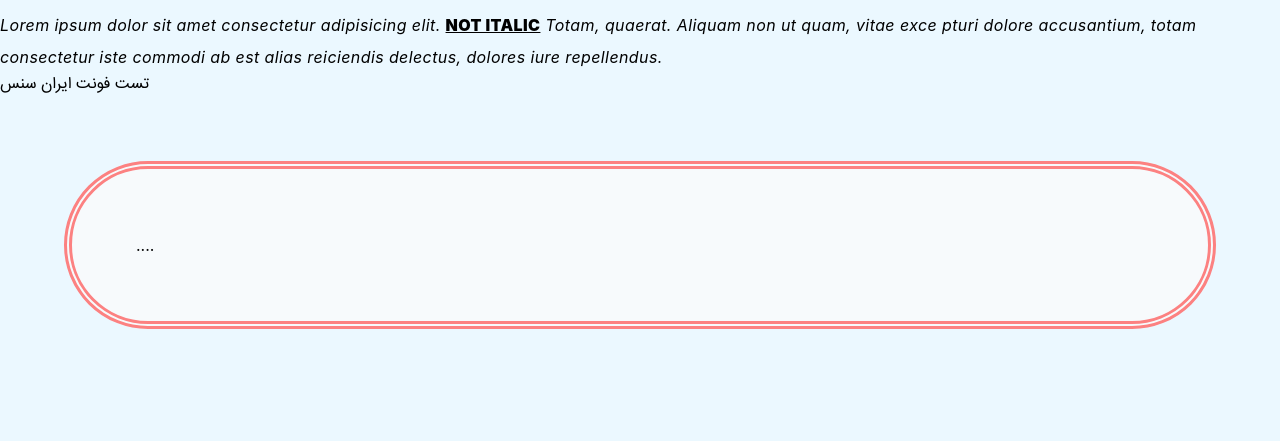
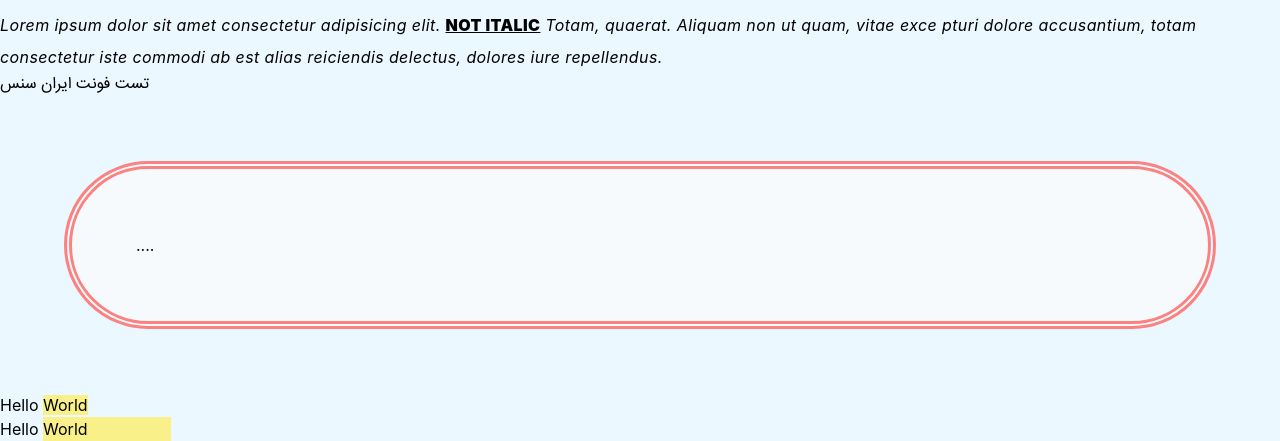
Before and after one commit to muhsenmaqsudi/tailwindcss-progress, a website built with Parcel: page index.html in a window 1280 px wide. Shown: the part 725-1166 px from the top of the page. Before the commit the page ends 1118 px from the top, so only its background shows below. Built offline with nearby package versions, Linux system fonts and the light colour scheme.

Commit message:
tested display modes, the default block, inline, inline block & hidden

```diff
--- a/index.html
+++ b/index.html
@@ -52,5 +52,13 @@
     >
       ....
     </div>
+    <div>
+      Hello
+      <div class="bg-yellow-300 w-32 h-6 inline">World</div>
+    </div>
+    <div>
+      Hello <span class="hidden">HIDDEN</span>
+      <div class="bg-yellow-300 w-32 h-6 inline-block">World</div>
+    </div>
   </body>
 </html>
```
